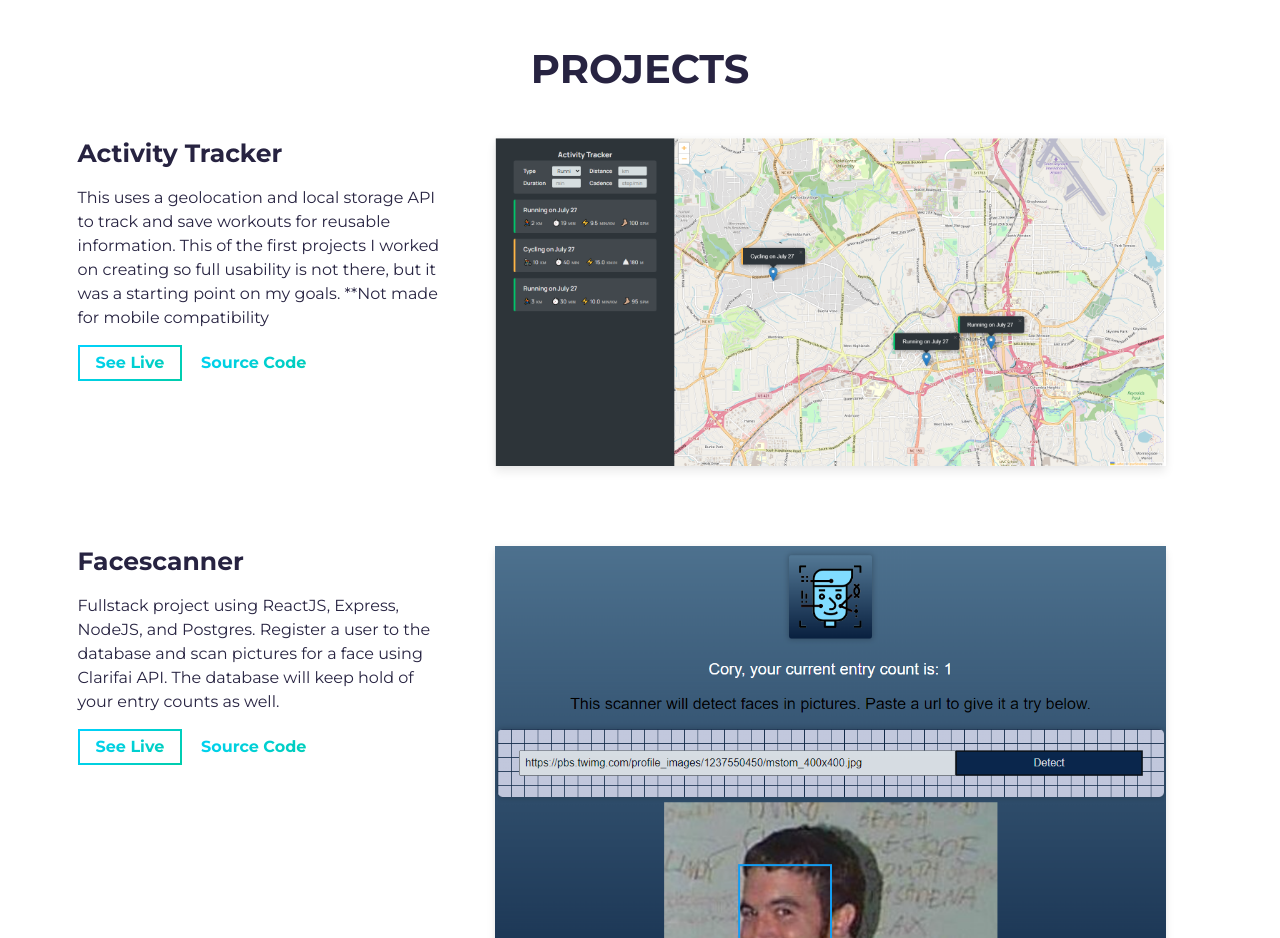
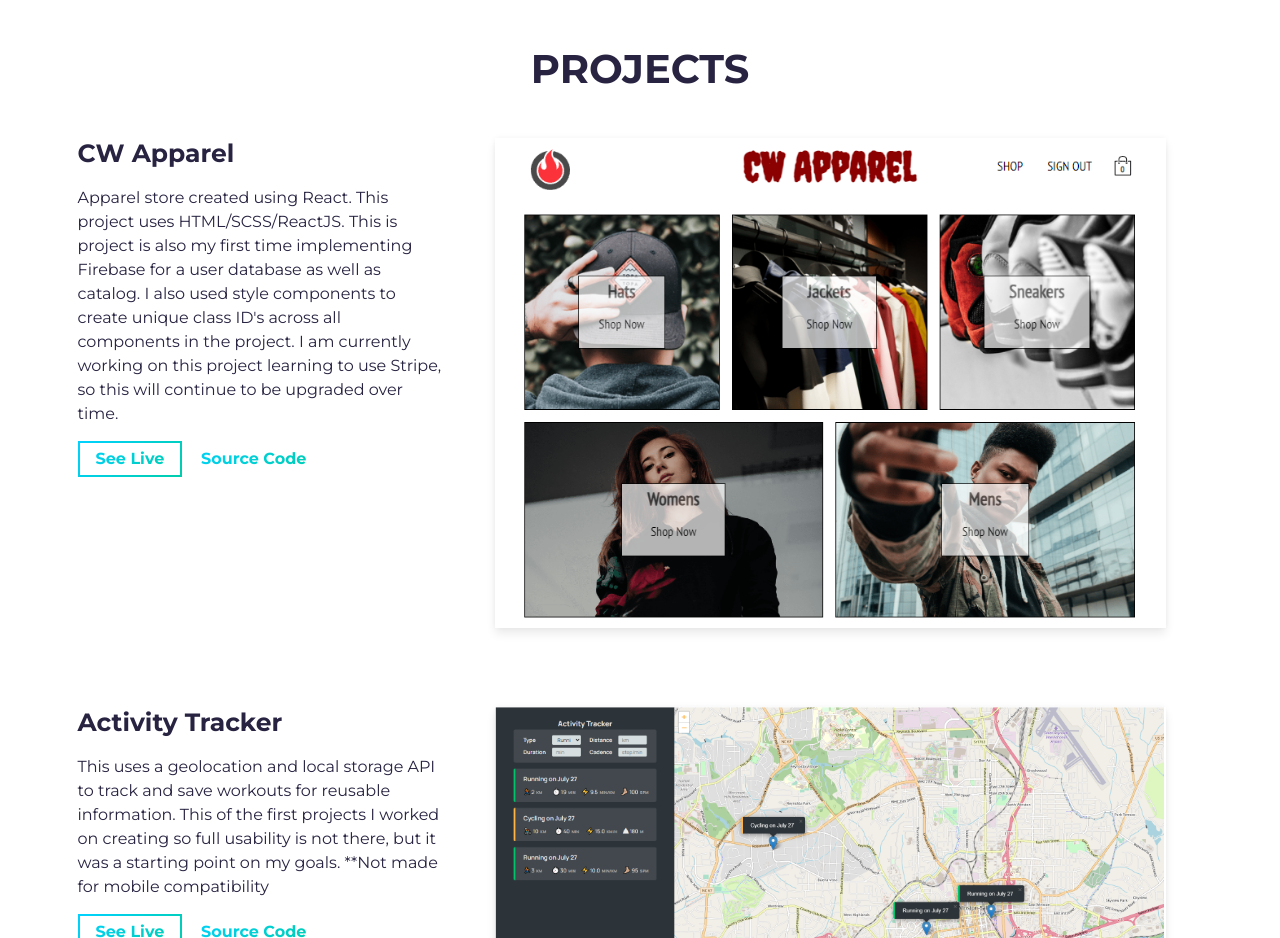
Before and after one commit to 12cwarden/portfolio, a website built with Parcel: page src/index.html in a window 1280 px wide. Shown: the part 1380-2318 px from the top of the page. Built offline with nearby package versions, Linux system fonts and the light colour scheme.

Commit message:
update index.html

```diff
--- a/package.json
+++ b/package.json
@@ -20,8 +20,8 @@
   },
   "homepage": "https://github.com/cobidev/simplefolio#readme",
   "devDependencies": {
-    "@parcel/transformer-sass": "^2.0.1",
-    "parcel": "^2.0.1",
+    "@parcel/transformer-sass": "^2.7.0",
+    "parcel": "^2.7.0",
     "prettier": "^2.4.1"
   },
   "dependencies": {
--- a/src/index.html
+++ b/src/index.html
@@ -94,6 +94,62 @@
         <div class="project-wrapper">
           <h2 class="section-title dark-blue-text">Projects</h2>
 
+                    <!-- Notice: each .row is a project -->
+          <div class="row">
+            <div class="col-lg-4 col-sm-12">
+              <div class="project-wrapper__text load-hidden">
+                <h3 class="project-wrapper__text-title">CW Apparel</h3>
+                <div>
+                  <p class="mb-4">
+                    Apparel store created using React. This project uses HTML/SCSS/ReactJS. This is project is also my first time
+                    implementing Firebase for a user database as well as catalog. I also used style components to create unique class ID's across all
+                    components in the project. I am currently working on this project learning to use Stripe, so this will continue to be upgraded
+                    over time.
+                  </p>
+                </div>
+                <a
+                  rel="noreferrer"
+                  target="_blank"
+                  class="cta-btn cta-btn--hero"
+                  href="https://cwapparel.netlify.app/"
+                >
+                  See Live
+                </a>
+                <a
+                  rel="noreferrer"
+                  target="_blank"
+                  class="cta-btn text-color-main"
+                  href="https://github.com/12cwarden/cwapparel"
+                >
+                  Source Code
+                </a>
+              </div>
+            </div>
+            <div class="col-lg-8 col-sm-12">
+              <div class="project-wrapper__image load-hidden">
+                <a rel="noreferrer" href="https://cwapparel.netlify.app/" target="_blank">
+                  <div
+                    data-tilt
+                    data-tilt-max="4"
+                    data-tilt-glare="true"
+                    data-tilt-max-glare="0.5"
+                    class="thumbnail rounded js-tilt"
+                  >
+                    <img
+                      alt="Project Image"
+                      class="img-fluid"
+                      src="assets/CWApparel.png"
+                    />
+                  </div>
+                </a>
+              </div>
+            </div>
+          </div>
+          <!-- /END Project -->
+
+
+
+
           <!-- Notice: each .row is a project -->
           <div class="row">
             <div class="col-lg-4 col-sm-12">
@@ -130,7 +186,7 @@
               <div class="project-wrapper__image load-hidden">
                 <a
                   rel="noreferrer"
-                  href="https://github.com/12cwarden/ActTracker"
+                  href="https://cwacttracker.netlify.app/"
                   target="_blank"
                 >
                   <div
@@ -187,7 +243,7 @@
               <div class="project-wrapper__image load-hidden">
                 <a
                   rel="noreferrer"
-                  href="https://github.com/12cwarden/facescanner"
+                  href="https://facescanner-frontend.herokuapp.com/"
                   target="_blank"
                 >
                   <div
@@ -209,59 +265,7 @@
           </div>
           <!-- /END Project -->
 
-          <!-- Notice: each .row is a project -->
-          <!-- <div class="row">
-            <div class="col-lg-4 col-sm-12">
-              <div class="project-wrapper__text load-hidden">
-                <h3 class="project-wrapper__text-title">Project 3</h3>
-                <div>
-                  <p class="mb-4">
-                    Lorem ipsum dolor sit, amet consectetur adipisicing elit.
-                    Excepturi neque, ipsa animi maiores repellendus distinctio
-                    aperiam earum dolor voluptatum consequatur blanditiis
-                    inventore debitis fuga numquam voluptate ex architecto
-                    itaque molestiae.
-                  </p>
-                </div>
-                <a
-                  rel="noreferrer"
-                  target="_blank"
-                  class="cta-btn cta-btn--hero"
-                  href="#!"
-                >
-                  See Live
-                </a>
-                <a
-                  rel="noreferrer"
-                  target="_blank"
-                  class="cta-btn text-color-main"
-                  href="#!"
-                >
-                  Source Code
-                </a>
-              </div>
-            </div>
-            <div class="col-lg-8 col-sm-12">
-              <div class="project-wrapper__image load-hidden">
-                <a rel="noreferrer" href="#!" target="_blank">
-                  <div
-                    data-tilt
-                    data-tilt-max="4"
-                    data-tilt-glare="true"
-                    data-tilt-max-glare="0.5"
-                    class="thumbnail rounded js-tilt"
-                  >
-                    <img
-                      alt="Project Image"
-                      class="img-fluid"
-                      src="assets/filler.jpg"
-                    />
-                  </div>
-                </a>
-              </div>
-            </div>
-          </div> -->
-          <!-- /END Project -->
+
         </div>
       </div>
     </section>
```
Also changed, not shown: 1 other file.
